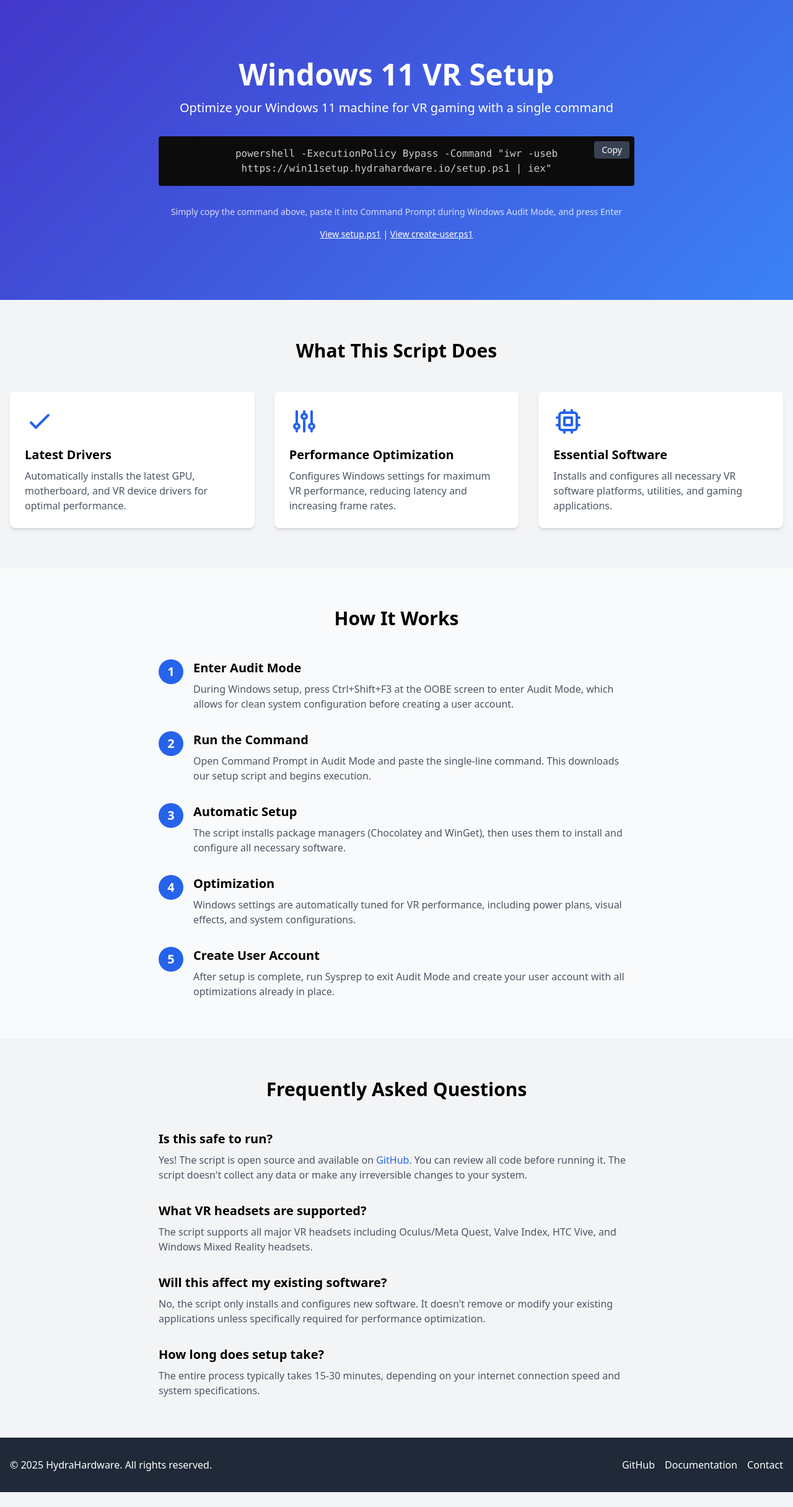
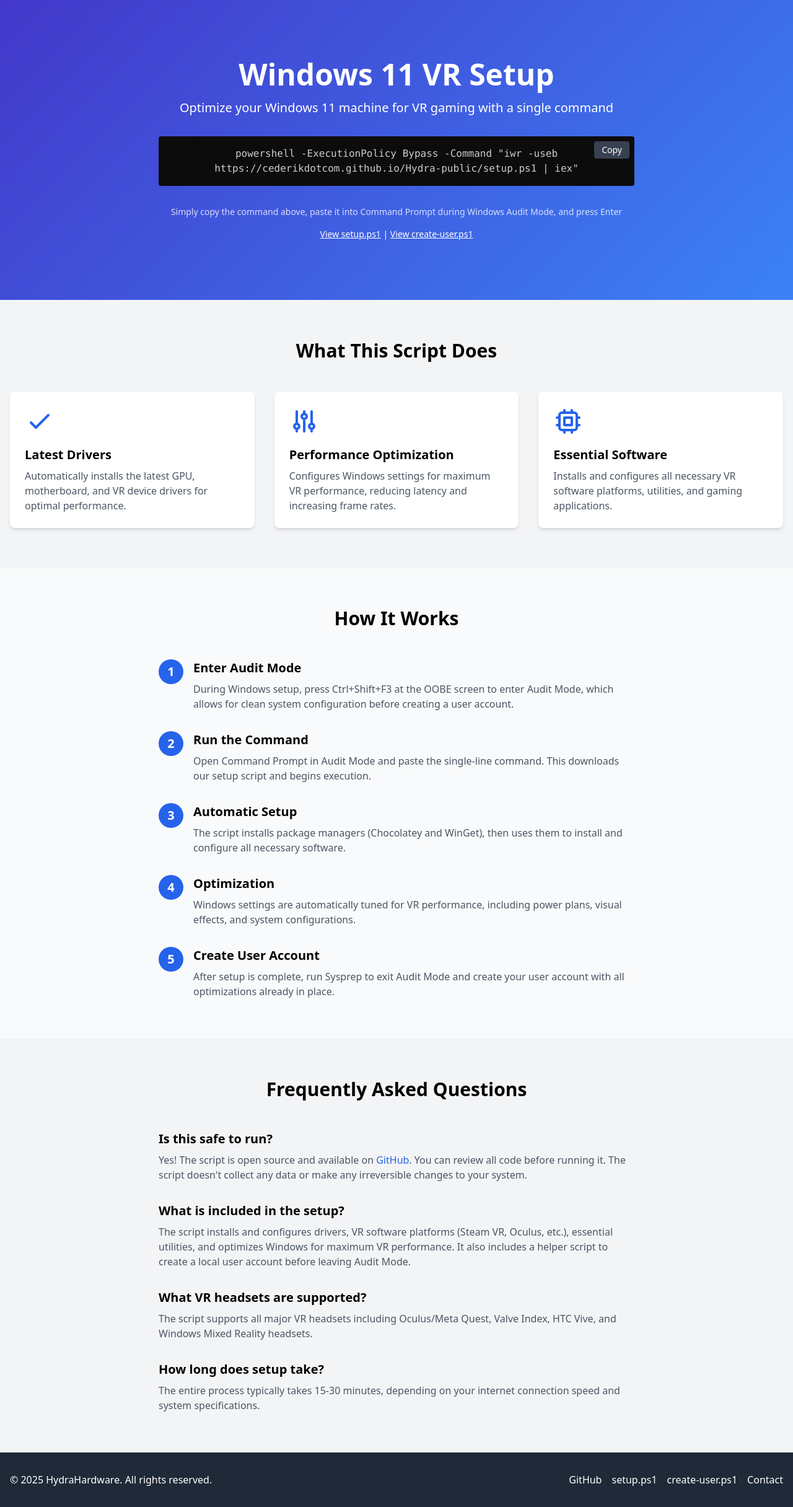
Before and after one commit to cederikdotcom/Hydra-public, a plain HTML site: page index.html in a window 1280 px wide. Shown: the whole page at 62% size. Before the commit the page ends 2408 px from the top, so only its background shows below. Drawn offline with nearby package versions, Linux system fonts and the light colour scheme.

Commit message:
Update index.html

```diff
--- a/index.html
+++ b/index.html
@@ -36,7 +36,7 @@
                 <!-- Command Box -->
                 <div class="relative mb-8">
                     <div class="cmd-box">
-                        <code>powershell -ExecutionPolicy Bypass -Command "iwr -useb https://win11setup.hydrahardware.io/setup.ps1 | iex"</code>
+                        <code>powershell -ExecutionPolicy Bypass -Command "iwr -useb https://cederikdotcom.github.io/Hydra-public/setup.ps1 | iex"</code>
                     </div>
                     <button id="copyButton" class="copy-button absolute right-2 top-2 bg-gray-700 hover:bg-gray-600 text-white px-3 py-1 rounded text-sm">
                         Copy
@@ -46,8 +46,8 @@
                 <p class="text-sm opacity-80">Simply copy the command above, paste it into Command Prompt during Windows Audit Mode, and press Enter</p>
 
                 <p class="mt-4 text-sm">
-                    <a href="/setup.ps1" class="text-white underline hover:text-blue-200">View setup.ps1</a> |
-                    <a href="/create-user.ps1" class="text-white underline hover:text-blue-200">View create-user.ps1</a>
+                    <a href="https://cederikdotcom.github.io/Hydra-public/setup.ps1" class="text-white underline hover:text-blue-200">View setup.ps1</a> |
+                    <a href="https://cederikdotcom.github.io/Hydra-public/create-user.ps1" class="text-white underline hover:text-blue-200">View create-user.ps1</a>
                 </p>
             </div>
         </div>
@@ -147,13 +147,13 @@
             </div>
 
             <div class="mb-8">
-                <h3 class="text-xl font-semibold mb-2">What VR headsets are supported?</h3>
-                <p class="text-gray-600">The script supports all major VR headsets including Oculus/Meta Quest, Valve Index, HTC Vive, and Windows Mixed Reality headsets.</p>
+                <h3 class="text-xl font-semibold mb-2">What is included in the setup?</h3>
+                <p class="text-gray-600">The script installs and configures drivers, VR software platforms (Steam VR, Oculus, etc.), essential utilities, and optimizes Windows for maximum VR performance. It also includes a helper script to create a local user account before leaving Audit Mode.</p>
             </div>
 
             <div class="mb-8">
-                <h3 class="text-xl font-semibold mb-2">Will this affect my existing software?</h3>
-                <p class="text-gray-600">No, the script only installs and configures new software. It doesn't remove or modify your existing applications unless specifically required for performance optimization.</p>
+                <h3 class="text-xl font-semibold mb-2">What VR headsets are supported?</h3>
+                <p class="text-gray-600">The script supports all major VR headsets including Oculus/Meta Quest, Valve Index, HTC Vive, and Windows Mixed Reality headsets.</p>
             </div>
 
             <div>
@@ -171,8 +171,9 @@
                     <p>&copy; 2025 HydraHardware. All rights reserved.</p>
                 </div>
                 <div class="flex space-x-4">
-                    <a href="https://github.com/your-username/win11-vr-setup" class="hover:text-blue-400">GitHub</a>
-                    <a href="#" class="hover:text-blue-400">Documentation</a>
+                    <a href="https://github.com/cederikdotcom/Hydra-public" class="hover:text-blue-400">GitHub</a>
+                    <a href="https://cederikdotcom.github.io/Hydra-public/setup.ps1" class="hover:text-blue-400">setup.ps1</a>
+                    <a href="https://cederikdotcom.github.io/Hydra-public/create-user.ps1" class="hover:text-blue-400">create-user.ps1</a>
                     <a href="#" class="hover:text-blue-400">Contact</a>
                 </div>
             </div>
@@ -182,7 +183,7 @@
     <!-- JavaScript for Copy Button -->
     <script>
         document.getElementById('copyButton').addEventListener('click', function() {
-            const commandText = "powershell -ExecutionPolicy Bypass -Command \"iwr -useb https://win11setup.hydrahardware.io/setup.ps1 | iex\"";
+            const commandText = "powershell -ExecutionPolicy Bypass -Command \"iwr -useb https://cederikdotcom.github.io/Hydra-public/setup.ps1 | iex\"";
             navigator.clipboard.writeText(commandText).then(function() {
                 const button = document.getElementById('copyButton');
                 button.textContent = 'Copied!';
```
